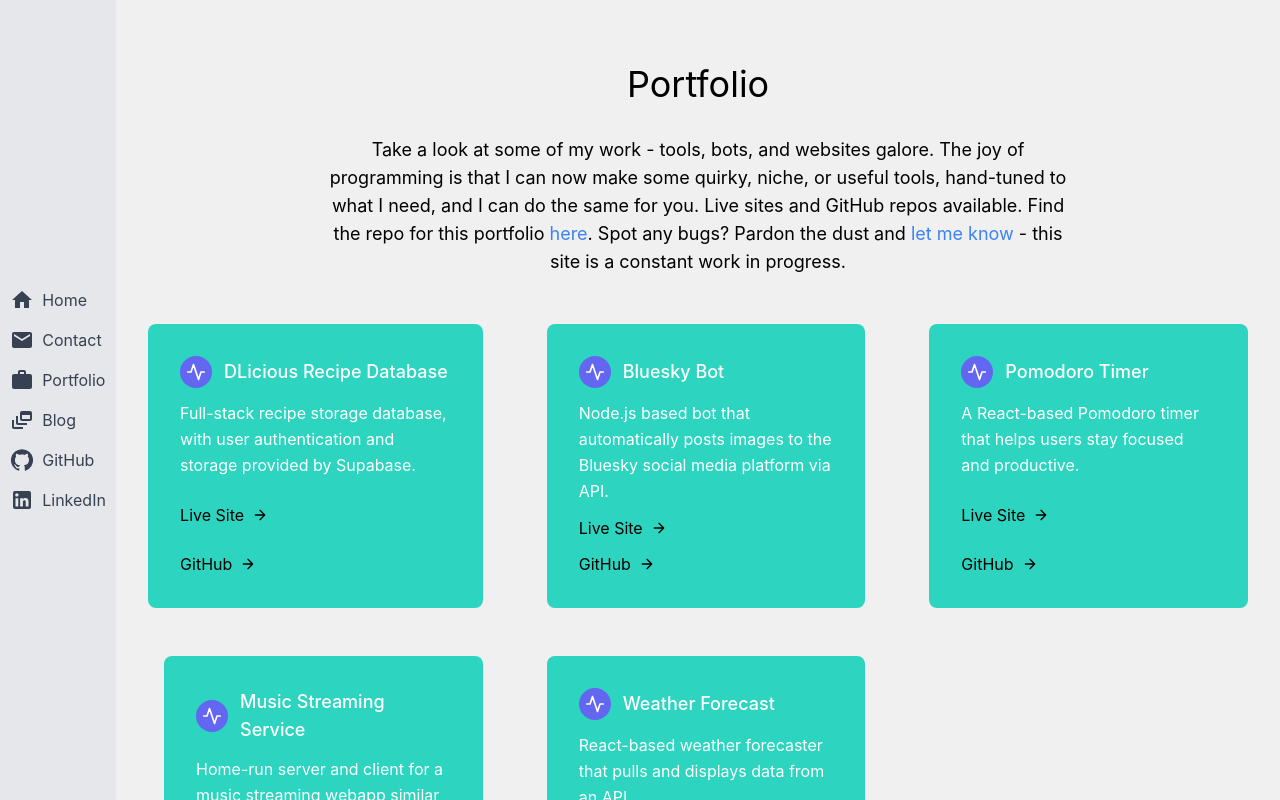
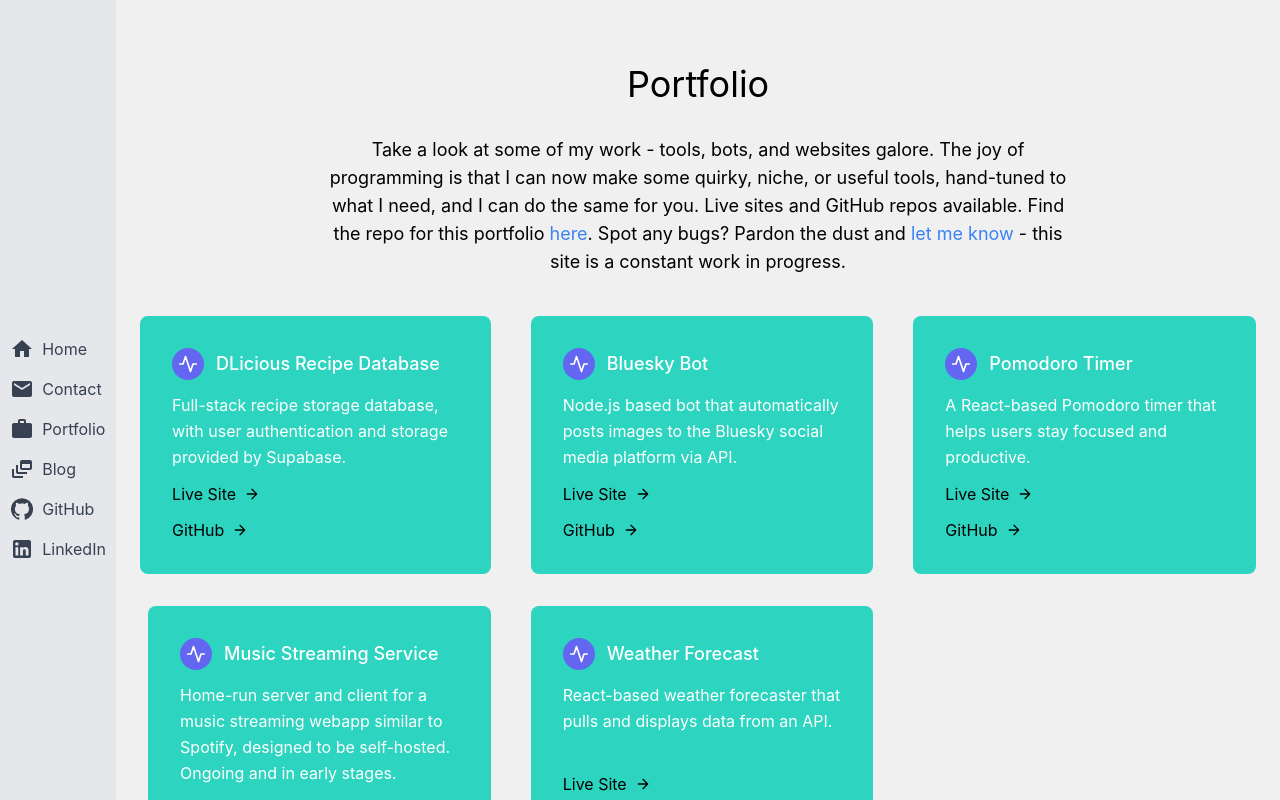
Before and after one commit to Korjubzot/react-portfolio, a React (Create React App) app: page /portfolio in a window 1280 px wide. Shown: the top 800 px of the page. Built offline with nearby package versions, Linux system fonts and the light colour scheme.

Commit message:
Fixed several ugly UI elements

```diff
--- a/src/components/cards/cards.js
+++ b/src/components/cards/cards.js
@@ -5,7 +5,7 @@ function Cards({ title, description, liveSite, github }) {
   // TODO merge the outer div hosting this on portfolio.js into this without breaking everything
   // Maybe just take some time to rebuild this in general
   return (
-    <div className="p-4 max-w-sm">
+    <div className="p-2 max-w-sm">
       <div className="flex rounded-lg h-full dark:bg-gray-800 bg-teal-400 p-8 flex-col">
         <div className="flex items-center mb-3">
           <div className="w-8 h-8 mr-3 inline-flex items-center justify-center rounded-full dark:bg-indigo-500 bg-indigo-500 text-white flex-shrink-0">
--- a/src/components/portfolio/portfolio.js
+++ b/src/components/portfolio/portfolio.js
@@ -58,7 +58,7 @@ function Portfolio() {
         </a>{" "}
         - this site is a constant work in progress.
       </p>
-      <div className="flex overflow-x-auto space-x-4 md:grid md:grid-cols-2 lg:grid-cols-3 gap-4">
+      <div className="flex overflow-x-auto space-x-2 md:grid md:grid-cols-2 lg:grid-cols-3 gap-4">
         {cardData.map((card, index) => (
           <Cards
             key={index}
--- a/src/components/sidebar/sidebar.js
+++ b/src/components/sidebar/sidebar.js
@@ -12,7 +12,7 @@ const Sidebar = () => {
   return (
     <div
       data-testid="sidebar"
-      className="flex flex-col items-center justify-center h-lvh w-16 md:w-32 bg-gray-200"
+      className="flex flex-col items-center justify-center w-16 md:w-32 bg-gray-200"
     >
       <div className="space-y-4">
         <Link to="/" className="sidebar-item">
```
